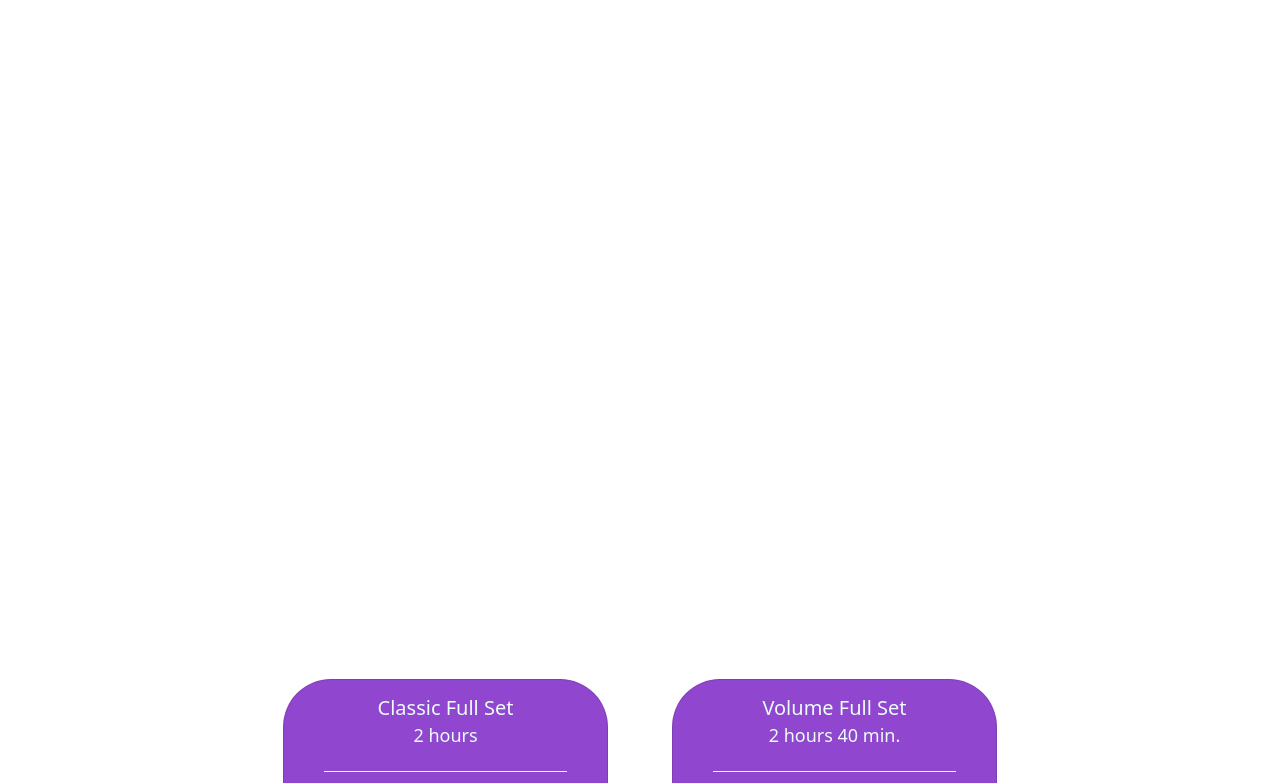
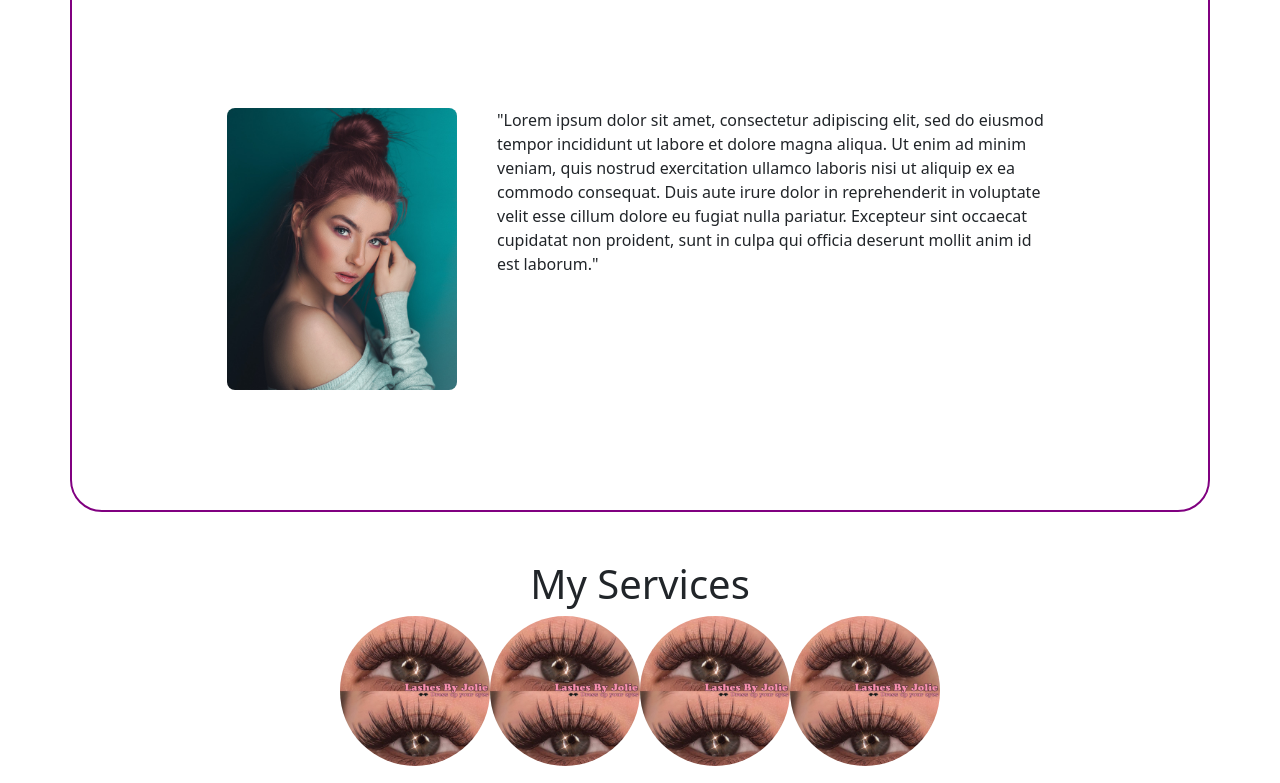
Before and after one commit to rhubbuck/react-lashes-website, a React (Create React App) app in the folder react-lashes-website/: page / in a window 1280 px wide. Shown: the part 877-1660 px from the top of the page. Built offline with nearby package versions, Linux system fonts and the light colour scheme.

Commit message:
about section

```diff
--- a/react-lashes-website/src/About.css
+++ b/react-lashes-website/src/About.css
@@ -1,3 +1,35 @@
 .about-container {
-  height: 80vh;
+  background-color: rgba(255, 255, 255, 0.9);
+  margin-top: -70px;
+  padding-bottom: 20px;
+  border-radius: 2rem;
+  border: 2px solid purple;
 }
+
+.about-content {
+  padding-top: 100px;
+  padding-bottom: 100px;
+}
+
+.about-title {
+  font-size: 44px;
+}
+
+.about-profile-picture {
+  width: 230px;
+  border-radius: 0.5rem;
+  margin: 0 20px;
+}
+
+.about-inner-content {
+  display: flex;
+  flex-direction: row;
+  justify-content: center;
+  margin-top: 100px;
+}
+
+.about-text {
+  width: 50%;
+  margin: 0 20px;
+  text-align: left;
+}
--- a/react-lashes-website/src/About.js
+++ b/react-lashes-website/src/About.js
@@ -1,11 +1,21 @@
 import React from 'react';
 import './About.css';
 import { Container } from 'react-bootstrap';
+import Ali from './Images/pexels-ali-pazani.jpg';
 
 const About = () => {
   return (
       <Container className='about-container'>
-        <p>Hello</p>
+        <div className='about-content'>
+           <h1 className='about-title'>About Me</h1>
+           <div className='about-inner-content'>
+              <img className='about-profile-picture' src={Ali} alt='profile'/>
+              <p className='about-text'>"Lorem ipsum dolor sit amet, consectetur adipiscing elit, sed do eiusmod tempor incididunt ut labore et dolore
+              magna aliqua. Ut enim ad minim veniam, quis nostrud exercitation ullamco laboris nisi ut aliquip ex ea commodo
+              consequat. Duis aute irure dolor in reprehenderit in voluptate velit esse cillum dolore eu fugiat nulla pariatur.
+              Excepteur sint occaecat cupidatat non proident, sunt in culpa qui officia deserunt mollit anim id est laborum."</p>
+           </div>
+        </div>
       </Container>
   )
 }
--- a/react-lashes-website/src/RouteNav.css
+++ b/react-lashes-website/src/RouteNav.css
@@ -1,6 +1,8 @@
 .router-navbar {
   display: flex;
   flex-direction: row;
+  justify-content: space-between;
+  align-items: center;
   position: fixed;
   color: #fff;
   width: 100%;
@@ -18,7 +20,6 @@
 }
 
 .router-container-fluid {
-  width: 50%;
   padding: 0;
   margin: 0;
 }
--- a/react-lashes-website/src/Services.css
+++ b/react-lashes-website/src/Services.css
@@ -1,5 +1,6 @@
 .services-wrapper {
-  margin: 6rem 14rem;
+  margin: 3rem 14rem;
+  padding-top: 0;
 }
 
 .card-image {
@@ -73,3 +74,8 @@
   background-color: #fff;
   border: 2px solid #9046cf;
 }
+
+.services-lash-image {
+  width: 150px;
+  border-radius: 50%;
+}
--- a/react-lashes-website/src/Services.js
+++ b/react-lashes-website/src/Services.js
@@ -8,6 +8,13 @@ import Arrow from './Images/arrow-right.svg';
 const Services = () => {
   return (
     <div className='services-wrapper'>
+        <h1 className='services-title'>My Services</h1>
+        <div className='service-images-wrapper'>
+            <img className='services-lash-image' src={Lash} alt='lashes'/>
+            <img className='services-lash-image' src={Lash} alt='lashes'/>
+            <img className='services-lash-image' src={Lash} alt='lashes'/>
+            <img className='services-lash-image' src={Lash} alt='lashes'/>
+        </div>
         <Container className='services-grid'>
             <Row style={{margin: '15px'}}>
                 <Col>
```
